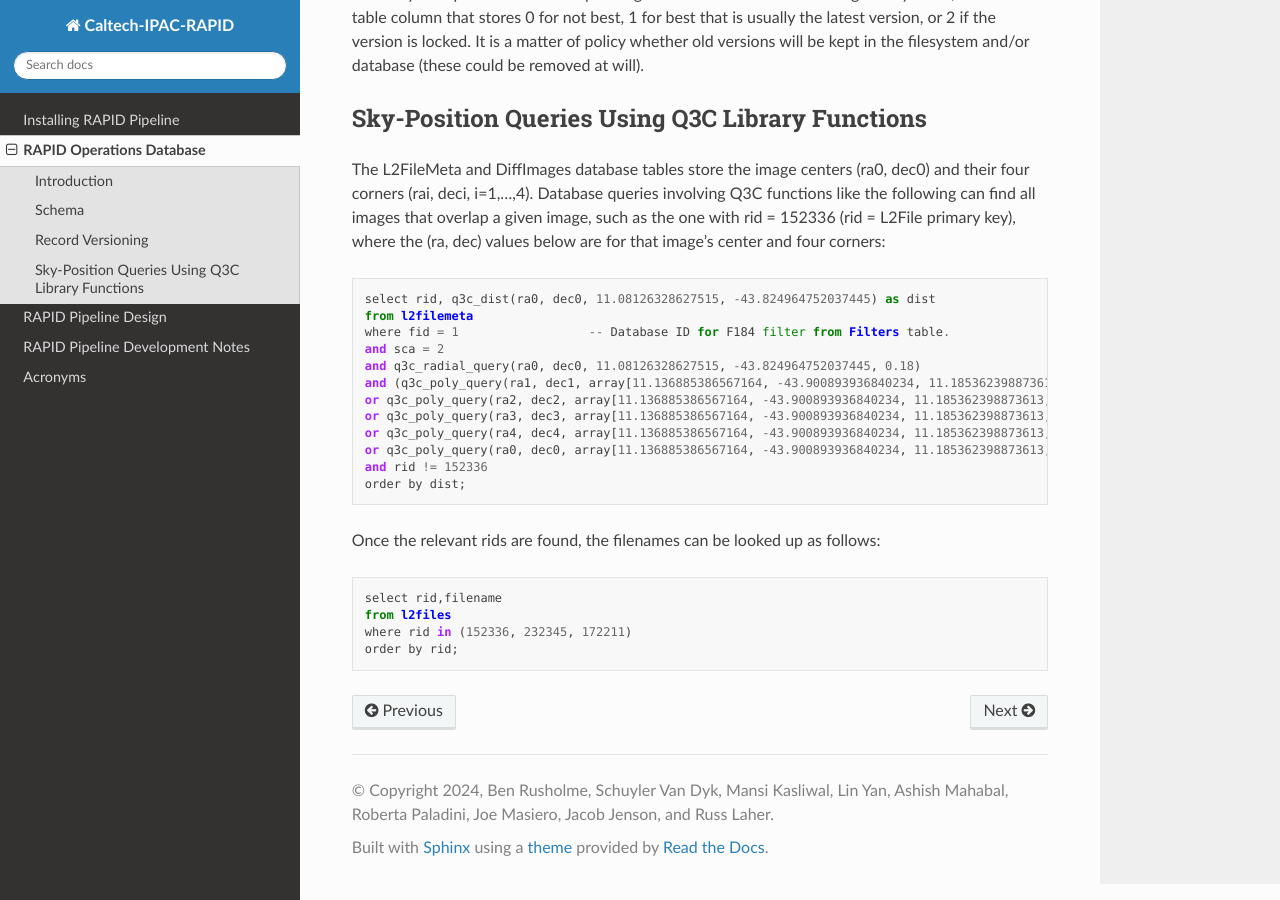
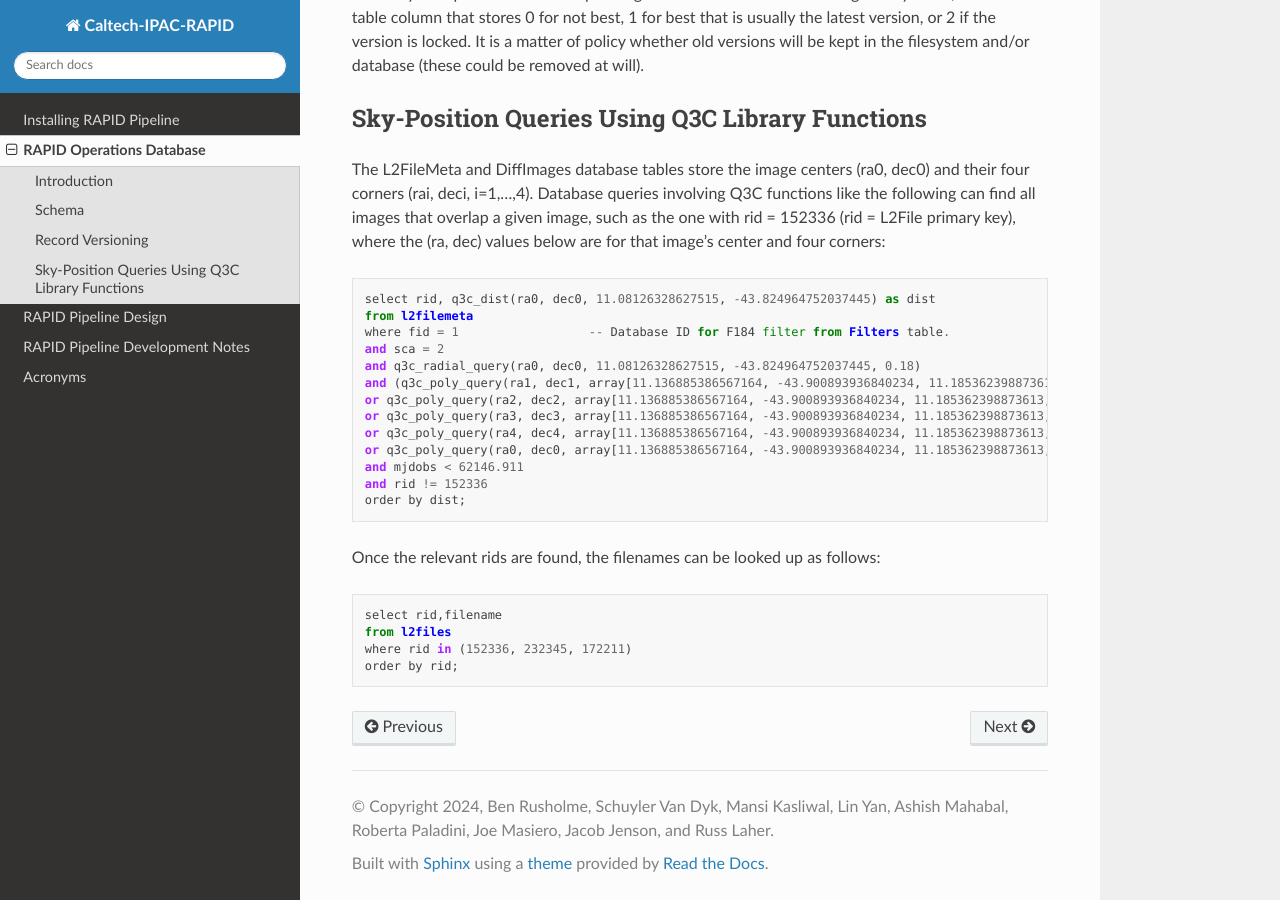
Before and after one commit to Caltech-IPAC/rapid, a Sphinx documentation site: the page built from docs/source/db/db.rst, in a window 1280 px wide and 900 px high, scrolled down 2131 px. Built offline with Sphinx 7.4.7 and the Read the Docs theme 3.1.0, drawn with Linux system fonts in a browser that asks for light colours.

Commit message:
Added mjdobs qualifier to example query.

```diff
--- a/docs/source/db/db.rst
+++ b/docs/source/db/db.rst
@@ -83,6 +83,7 @@ below are for that image's center and four corners:
     or q3c_poly_query(ra3, dec3, array[11.136885386567164, -43.900893936840234, 11.185362398873613, -43.78197810436912,11.025782901132052, -43.749009077867875, 10.97701495473218, -43.86785677863402])
     or q3c_poly_query(ra4, dec4, array[11.136885386567164, -43.900893936840234, 11.185362398873613, -43.78197810436912,11.025782901132052, -43.749009077867875, 10.97701495473218, -43.86785677863402])
     or q3c_poly_query(ra0, dec0, array[11.136885386567164, -43.900893936840234, 11.185362398873613, -43.78197810436912,11.025782901132052, -43.749009077867875, 10.97701495473218, -43.86785677863402]))
+    and mjdobs < 62146.911
     and rid != 152336
     order by dist;
 
```
